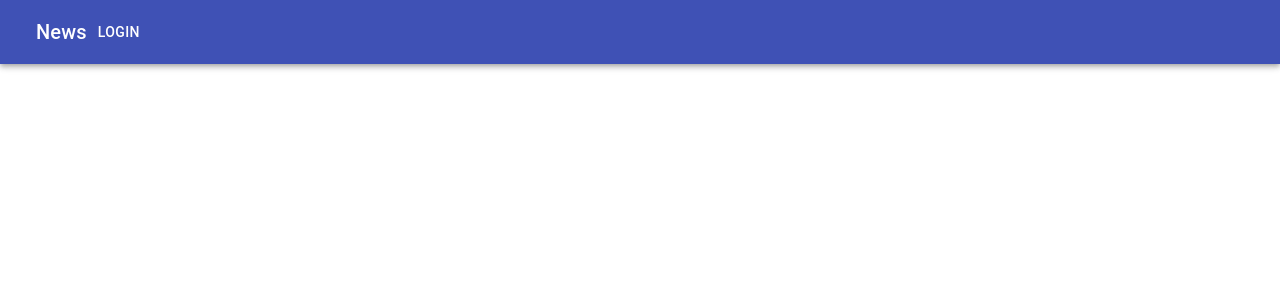
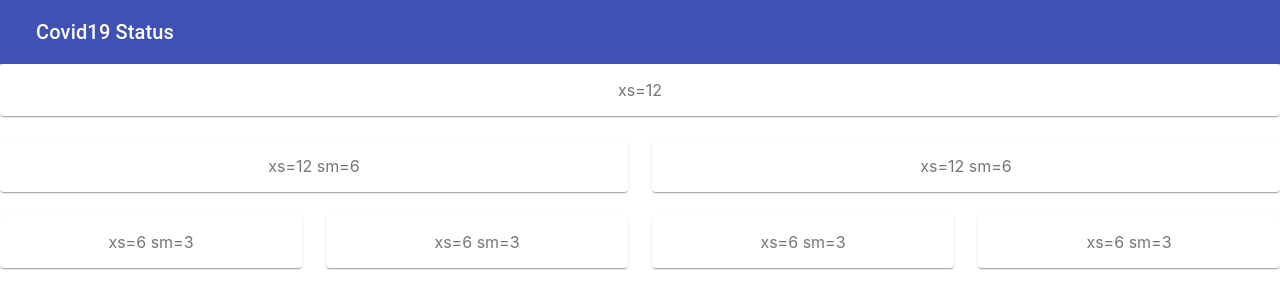
Before and after one commit to benzquark/webapi, a React (Create React App) app: page / in a window 1280 px wide. Shown: the top 308 px of the page. Built offline with nearby package versions, Linux system fonts and the light colour scheme.

Commit message:
add grid

```diff
--- a/src/App.js
+++ b/src/App.js
@@ -5,9 +5,19 @@
 import Typography from '@material-ui/core/Typography';
 import Button from '@material-ui/core/Button';
 import IconButton from '@material-ui/core/IconButton';
+import Paper from '@material-ui/core/Paper';
+import Grid from '@material-ui/core/Grid';
+
 
 const styles = theme =>({
-
+  root: {
+    flexGrow: 1,
+  },
+  paper: {
+    padding: theme.spacing(2),
+    textAlign: 'center',
+    color: theme.palette.text.secondary,
+  },
 })
 class App extends React.Component {
   constructor(prop) {
@@ -23,11 +33,33 @@
           <IconButton edge="start" className={classes.menuButton} color="inherit" aria-label="menu">
           </IconButton>
           <Typography variant="h6" className={classes.title}>
-            News
+            Covid19 Status
           </Typography>
-          <Button color="inherit">Login</Button>
         </Toolbar>
       </AppBar>
+      <Grid container spacing={3}>
+        <Grid item xs={12}>
+          <Paper className={classes.paper}>xs=12</Paper>
+        </Grid>
+        <Grid item xs={12} sm={6}>
+          <Paper className={classes.paper}>xs=12 sm=6</Paper>
+        </Grid>
+        <Grid item xs={12} sm={6}>
+          <Paper className={classes.paper}>xs=12 sm=6</Paper>
+        </Grid>
+        <Grid item xs={6} sm={3}>
+          <Paper className={classes.paper}>xs=6 sm=3</Paper>
+        </Grid>
+        <Grid item xs={6} sm={3}>
+          <Paper className={classes.paper}>xs=6 sm=3</Paper>
+        </Grid>
+        <Grid item xs={6} sm={3}>
+          <Paper className={classes.paper}>xs=6 sm=3</Paper>
+        </Grid>
+        <Grid item xs={6} sm={3}>
+          <Paper className={classes.paper}>xs=6 sm=3</Paper>
+        </Grid>
+      </Grid>
     </div>
     )
   }
```
